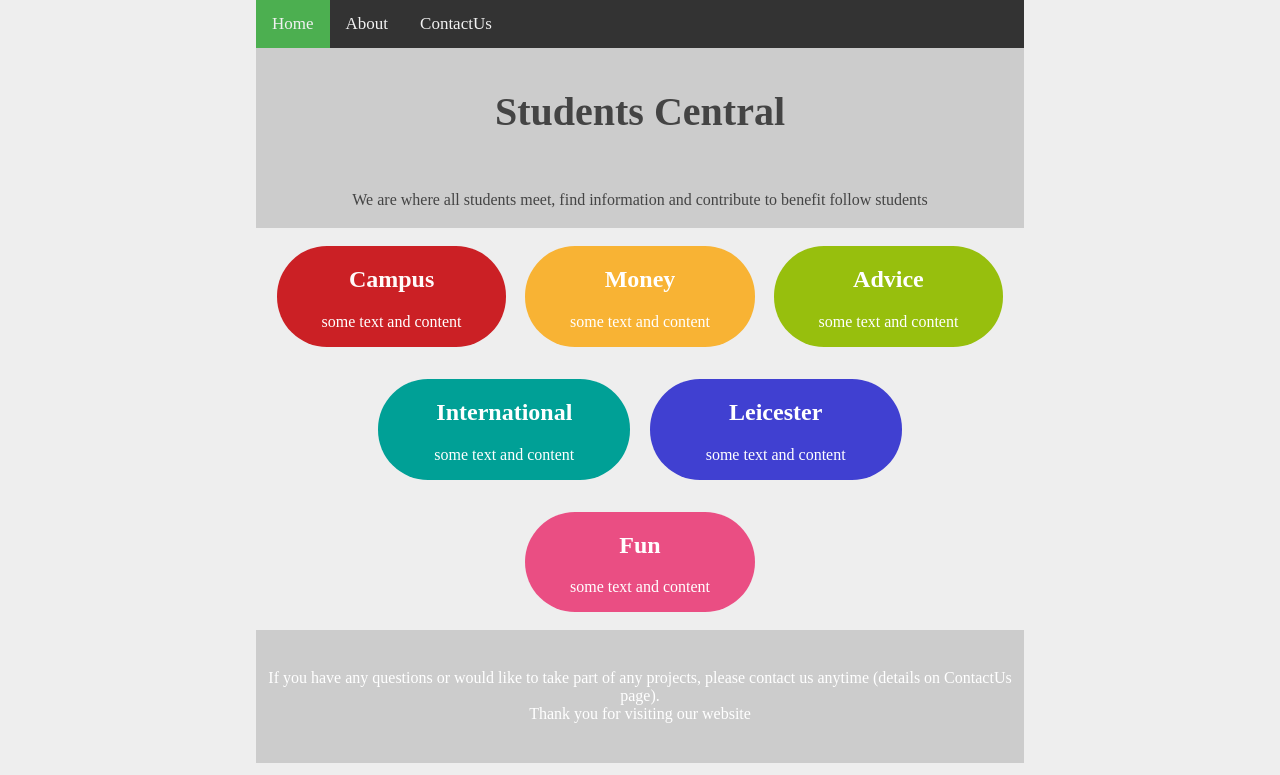
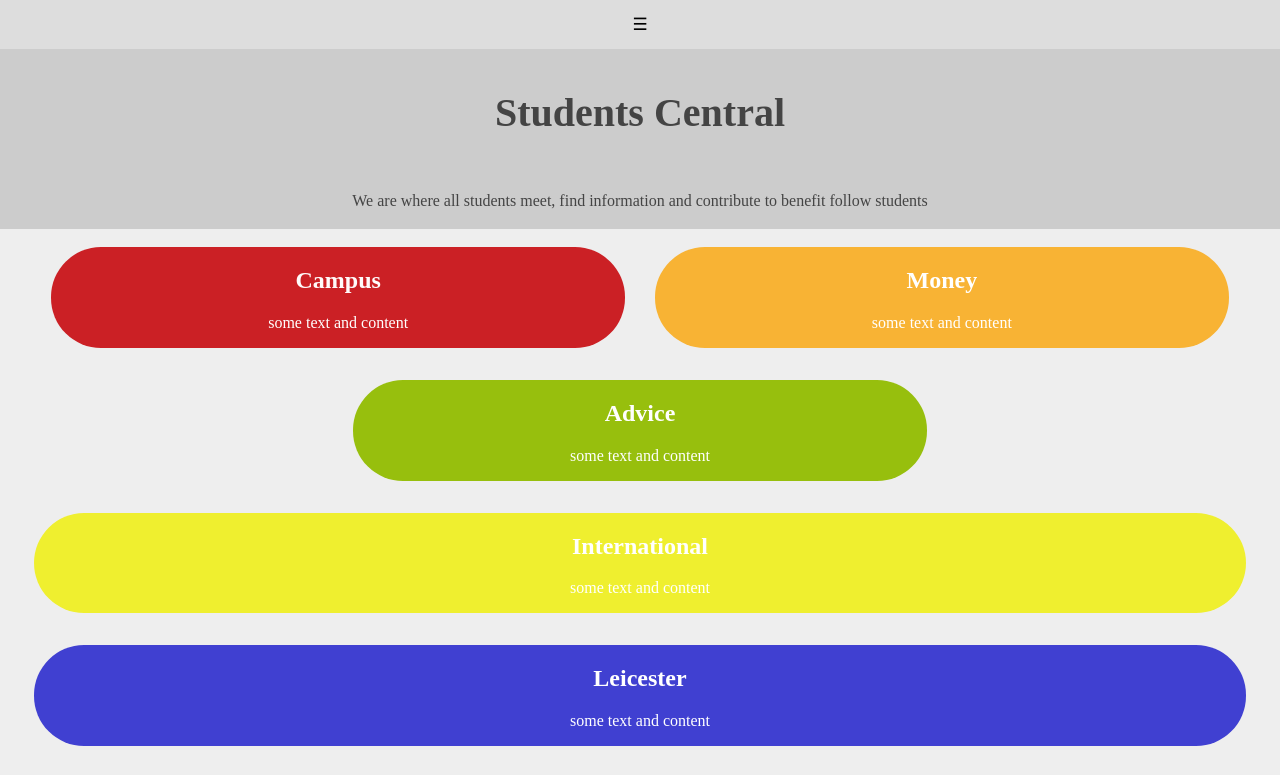
Before and after one commit to Somboy/FrontEndWebProject, a plain HTML site: page index.html in a window 1280 px wide. Shown: the top 775 px of the page. Drawn offline with Linux system fonts and the light colour scheme.

Commit message:
css swap, mobile first

```diff
--- /dev/null
+++ b/css/responsive1.css
@@ -0,0 +1,47 @@
+@media screen and (min-width: 500px) {
+ .outwrap{
+	width:100%
+  }
+  section{
+	  width:45%;
+	  background:yellow;
+  }
+  p{
+	display:block;
+  }
+
+}
+}
+
+@media screen and (max-width: 1000px) and (min-width:500px) {
+
+/*@media screen and (min-width:1000px) { */
+/* GLOBAL STYLES */
+
+.outwrap{
+	width:60%;
+	margin:0 auto;
+}
+section {
+  font-size: 1em;
+  width: 30%;
+  margin: 1em 1% 1em 1%;
+  display: inline-block;
+  color: white;
+  border-radius: 50px;
+}
+.section4 {
+   width: 33%;
+   background: #00a096;
+}
+.section5 {
+   width: 33%;
+   background: #4040d1;
+
+
+/* Hide the link that should open and close the topnav on small screens */
+.topnav .icon {
+    display: none;
+}
+
+}
--- /dev/null
+++ b/css/styles1.css
@@ -0,0 +1,154 @@
+body {
+  margin:0;
+  padding:0;
+  background: #eee;
+}
+header {
+  background: #ccc;
+  color: #444;
+  text-align: center;
+  height: 180px;
+}
+h1 {
+  font-size: 2.5em;
+  margin: 0;
+  padding: 1em;
+}
+h2 {
+  font-size: 1.5em;
+}
+main {
+  margin: 0 auto;
+  background: #eee;
+  text-align: center;
+  padding: 2px;
+}
+.outwrap{
+	width:100%
+  }
+  section{
+  width:95%;
+  font-size: 1em;
+  margin: 1em 1% 1em 1%;
+  display: inline-block;
+  color: white;
+  border-radius: 50px;
+  }
+  section:hover {
+  background: #666;
+  transition: all 200ms ease-in;
+  transform: scale(1.5);
+}
+.section1 {
+	background: #cb2025;
+}
+.section2 {
+	background: #f8b334;
+}
+.section3 {
+	background: #97bf0d;
+}
+.section4 {
+   background: #00a096;
+}
+.section5 {
+   background: #4040d1;
+}
+.section6 {
+   background: #e91e63c4;
+}
+
+/* Add a black background color to the top navigation */
+.topnav {
+    background-color: #333;
+    overflow: hidden;
+}
+
+/* Style the links inside the navigation bar */
+.topnav a {
+    float: left;
+    display: block;
+    color: #f2f2f2;
+    text-align: center;
+    padding: 14px 16px;
+    text-decoration: none;
+    font-size: 17px;
+}
+
+/* Change the color of links on hover */
+.topnav a:hover {
+    background-color: #ddd;
+    color: black;
+}
+
+/* Add an active class to highlight the current page */
+.active {
+    background-color: #4CAF50;
+    color: white;
+}
+  .section4 {
+   width: 95%;
+   background: #efef2f;
+}
+.section5 {
+   width: 95%;
+
+}
+  p{
+	display:none;
+  }
+  .topnav a {
+	display:none;
+  }
+  .topnav a:not(:first-child) {display: none;}
+  .topnav a.icon {
+    float: unset;
+    display: block;
+  }
+
+  .topnav.responsive {position: relative;}
+  .topnav.responsive a.icon {
+    position: absolute;
+    right: 0;
+    top: 0;
+  }
+  .topnav.responsive a {
+    float: none;
+    display: block;
+    text-align: left;
+  }
+  .link{
+  position:absolute;
+  width:100%;
+  height:100%;
+  top:0;
+  left: 0;
+  z-index: 1;
+}
+    #map {
+  height: 400px;
+  width: 100%;
+  margin-left:0px;
+}
+.banner{
+	width:100%;
+	height:auto;
+}
+.thumbnail{
+	width:95%;
+	height:auto;
+	margin:3%;
+}
+a {
+  text-decoration: none;
+  color: snow;
+}
+.footer {
+	height: 50px;
+}
+footer{
+	padding-top: 3%;
+    text-align: center;
+    background: #ccc;
+    color: #fff;
+}
--- a/index.html
+++ b/index.html
@@ -3,8 +3,8 @@
 <head>
   <meta charset="utf-8">
   <title>Students Central</title>
-  <link rel="stylesheet" href="css/styles.css">
-  <link rel="stylesheet" href="css/responsive.css">
+  <link rel="stylesheet" href="css/styles1.css">
+  <link rel="stylesheet" href="css/responsive1.css">
 
   <script>
   function myFunction() {
```
Also changed, not shown: imgs/DMU.gif (added).
